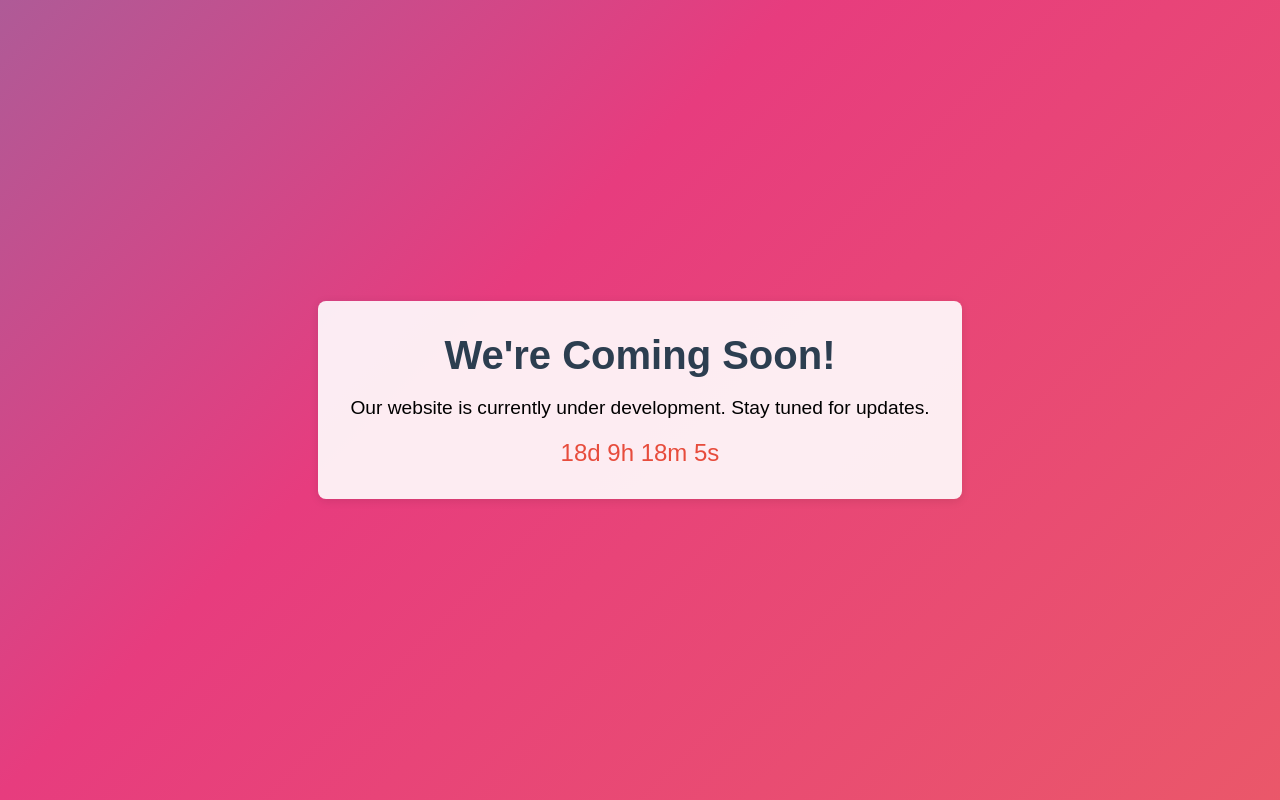
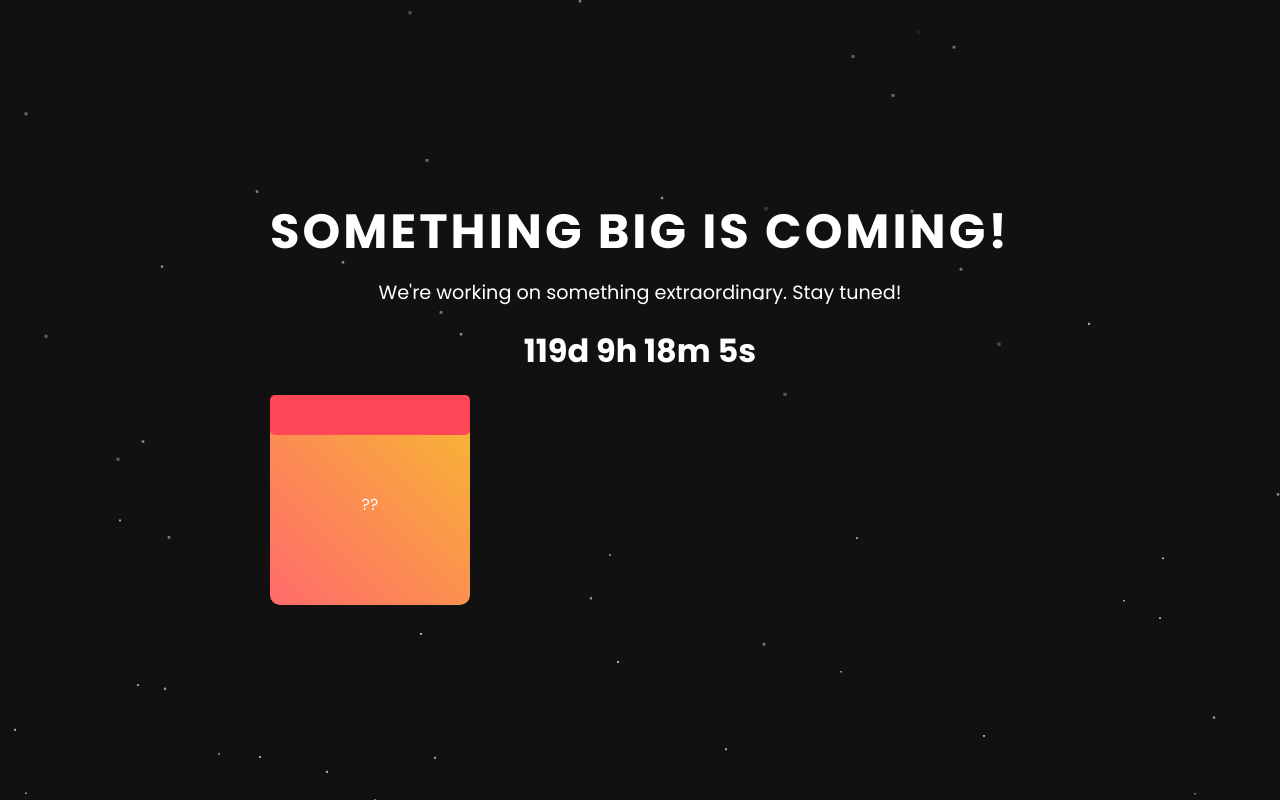
Before and after one commit to Thenukee/inreach, a plain HTML site: page index.html in a window 1280 px wide. Drawn offline with Linux system fonts and the light colour scheme.

Commit message:
new preloader

```diff
--- a/index.html
+++ b/index.html
@@ -1,17 +1,181 @@
 <!DOCTYPE html>
 <html lang="en">
 <head>
-  <meta charset="UTF-8" />
-  <meta name="viewport" content="width=device-width, initial-scale=1.0" />
-  <title>Coming Soon</title>
-  <link rel="stylesheet" href="style.css" />
+    <meta charset="UTF-8">
+    <meta name="viewport" content="width=device-width, initial-scale=1.0">
+    <title>Something Big is Coming!</title>
+    <link href="https://fonts.googleapis.com/css2?family=Poppins:wght@300;400;700&display=swap" rel="stylesheet">
+    <style>
+        * {
+            margin: 0;
+            padding: 0;
+            box-sizing: border-box;
+            font-family: 'Poppins', sans-serif;
+        }
+        body {
+            background: #111;
+            color: white;
+            display: flex;
+            align-items: center;
+            justify-content: center;
+            height: 100vh;
+            text-align: center;
+            flex-direction: column;
+            overflow: hidden;
+            position: relative;
+        }
+        .container {
+            position: relative;
+            max-width: 80%;
+            z-index: 2;
+        }
+        h1 {
+            font-size: 3rem;
+            text-transform: uppercase;
+            letter-spacing: 3px;
+            font-weight: 700;
+        }
+        p {
+            font-size: 1.2rem;
+            margin-top: 10px;
+            font-weight: 400;
+        }
+        .countdown {
+            font-size: 2rem;
+            font-weight: bold;
+            margin-top: 20px;
+        }
+        .mystery-box {
+            width: 200px;
+            height: 200px;
+            background: linear-gradient(45deg, #ff6b6b, #f7b733);
+            border-radius: 10px;
+            margin-top: 30px;
+            position: relative;
+            display: flex;
+            align-items: center;
+            justify-content: center;
+            cursor: pointer;
+            transition: transform 0.3s ease-in-out;
+        }
+        .mystery-box:hover {
+            transform: scale(1.1);
+            animation: vibrate 0.1s infinite alternate;
+        }
+        @keyframes vibrate {
+            from {
+                transform: translateX(-3px) translateY(-3px);
+            }
+            to {
+                transform: translateX(3px) translateY(3px);
+            }
+        }
+        .lid {
+            width: 100%;
+            height: 40px;
+            background: #ff4757;
+            position: absolute;
+            top: -10px;
+            border-radius: 5px;
+            transition: transform 0.3s;
+        }
+        .mystery-box:hover .lid {
+            transform: rotate(-15deg) translateY(-10px);
+        }
+        .secret-text {
+            display: none;
+            font-size: 1.5rem;
+            margin-top: 20px;
+            font-weight: 300;
+        }
+        .stars {
+            position: absolute;
+            width: 100%;
+            height: 100%;
+            top: 0;
+            left: 0;
+            overflow: hidden;
+            z-index: 1;
+        }
+        .star {
+            position: absolute;
+            width: 2px;
+            height: 2px;
+            background: white;
+            opacity: 0.8;
+            animation: travelStars linear infinite;
+        }
+        @keyframes travelStars {
+            from {
+                transform: translateY(100vh) scale(0.5);
+                opacity: 1;
+            }
+            to {
+                transform: translateY(-100vh) scale(2);
+                opacity: 0;
+            }
+        }
+    </style>
 </head>
 <body>
-  <div class="container">
-    <h1>We're Coming Soon!</h1>
-    <p>Our website is currently under development. Stay tuned for updates.</p>
-    <div id="clock" class="clock"></div>
-  </div>
-  <script src="script.js"></script>
+    <div class="stars" id="stars"></div>
+    <div class="container">
+        <h1>Something Big is Coming!</h1>
+        <p>We're working on something extraordinary. Stay tuned!</p>
+        <div class="countdown" id="countdown"></div>
+        <div class="mystery-box" id="mysteryBox" onclick="revealSecret()">
+            <div class="lid"></div>
+            <span>??</span>
+        </div>
+        <p class="secret-text" id="secret-text">Not yet! Patience is key. 😉</p>
+    </div>
+    <script>
+        function revealSecret() {
+            document.getElementById('secret-text').style.display = 'block';
+        }
+
+        function countdownTimer() {
+            const launchDate = new Date('2025-06-01T00:00:00').getTime();
+            setInterval(() => {
+                const now = new Date().getTime();
+                const timeLeft = launchDate - now;
+                if (timeLeft <= 0) {
+                    document.getElementById('countdown').innerHTML = "🚀 We are Live!";
+                } else {
+                    const days = Math.floor(timeLeft / (1000 * 60 * 60 * 24));
+                    const hours = Math.floor((timeLeft % (1000 * 60 * 60 * 24)) / (1000 * 60 * 60));
+                    const minutes = Math.floor((timeLeft % (1000 * 60 * 60)) / (1000 * 60));
+                    const seconds = Math.floor((timeLeft % (1000 * 60)) / 1000);
+                    document.getElementById('countdown').innerHTML = `${days}d ${hours}h ${minutes}m ${seconds}s`;
+                }
+            }, 1000);
+        }
+        countdownTimer();
+
+        function generateStars() {
+            const starsContainer = document.getElementById('stars');
+            for (let i = 0; i < 100; i++) {
+                let star = document.createElement('div');
+                star.classList.add('star');
+                star.style.left = Math.random() * 100 + "vw";
+                star.style.top = Math.random() * 100 + "vh";
+                star.style.animationDuration = (Math.random() * 3 + 2) + "s";
+                starsContainer.appendChild(star);
+            }
+        }
+        generateStars();
+
+        document.getElementById('mysteryBox').addEventListener('mouseenter', () => {
+            document.querySelectorAll('.star').forEach(star => {
+                star.style.animationDuration = (Math.random() * 0.7 + 0.5) + 's';
+            });
+        });
+
+        document.getElementById('mysteryBox').addEventListener('mouseleave', () => {
+            document.querySelectorAll('.star').forEach(star => {
+                star.style.animationDuration = (Math.random() * 3 + 2) + 's';
+            });
+        });
+    </script>
 </body>
 </html>
--- a/script.js
+++ /dev/null
@@ -1,28 +0,0 @@
-// script.js
-
-document.addEventListener("DOMContentLoaded", function() {
-    // Set the target launch date (customize this date as needed)
-    const launchDate = new Date("February 20, 2025 00:00:00").getTime();
-
-    // Update the countdown every second
-    const timer = setInterval(function() {
-      const now = new Date().getTime();
-      const distance = launchDate - now;
-
-      // Time calculations for days, hours, minutes, and seconds
-      const days = Math.floor(distance / (1000 * 60 * 60 * 24));
-      const hours = Math.floor((distance % (1000 * 60 * 60 * 24)) / (1000 * 60 * 60));
-      const minutes = Math.floor((distance % (1000 * 60 * 60)) / (1000 * 60));
-      const seconds = Math.floor((distance % (1000 * 60)) / 1000);
-
-      // Display the result in the element with id="clock"
-      document.getElementById("clock").innerHTML =
-        days + "d " + hours + "h " + minutes + "m " + seconds + "s ";
-
-      // If the countdown is finished, display a message
-      if (distance < 0) {
-        clearInterval(timer);
-        document.getElementById("clock").innerHTML = "We have launched!";
-      }
-    }, 1000);
-  });
--- a/style.css
+++ /dev/null
@@ -1,55 +0,0 @@
-/* style.css */
-
-/* Apply a full-page animated gradient background */
-body {
-    margin: 0;
-    padding: 0;
-    font-family: 'Arial', sans-serif;
-    background: linear-gradient(-45deg, #ee7752, #e73c7e, #23a6d5, #23d5ab);
-    background-size: 400% 400%;
-    animation: gradientAnimation 15s ease infinite;
-    display: flex;
-    align-items: center;
-    justify-content: center;
-    height: 100vh;
-  }
-
-  /* Keyframes for the animated gradient */
-  @keyframes gradientAnimation {
-    0% { background-position: 0% 50%; }
-    50% { background-position: 100% 50%; }
-    100% { background-position: 0% 50%; }
-  }
-
-  /* Container styling with a subtle fade-in effect */
-  .container {
-    text-align: center;
-    background: rgba(255, 255, 255, 0.9);
-    padding: 2em;
-    border-radius: 8px;
-    box-shadow: 0 2px 10px rgba(0, 0, 0, 0.1);
-    animation: fadeIn 1.5s ease-in;
-  }
-
-  /* Keyframes for container fade-in */
-  @keyframes fadeIn {
-    from { opacity: 0; transform: translateY(20px); }
-    to { opacity: 1; transform: translateY(0); }
-  }
-
-  h1 {
-    margin: 0;
-    font-size: 2.5em;
-    color: #2c3e50;
-  }
-
-  p {
-    font-size: 1.2em;
-    margin: 1em 0;
-  }
-
-  .clock {
-    font-size: 1.5em;
-    margin-top: 20px;
-    color: #e74c3c;
-  }
```
